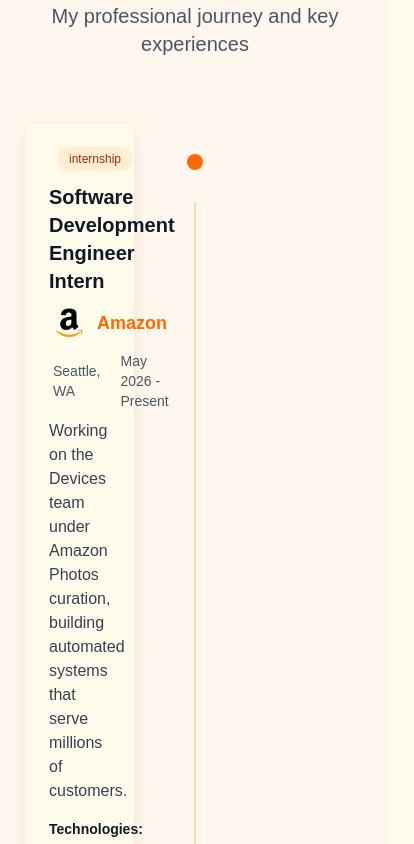
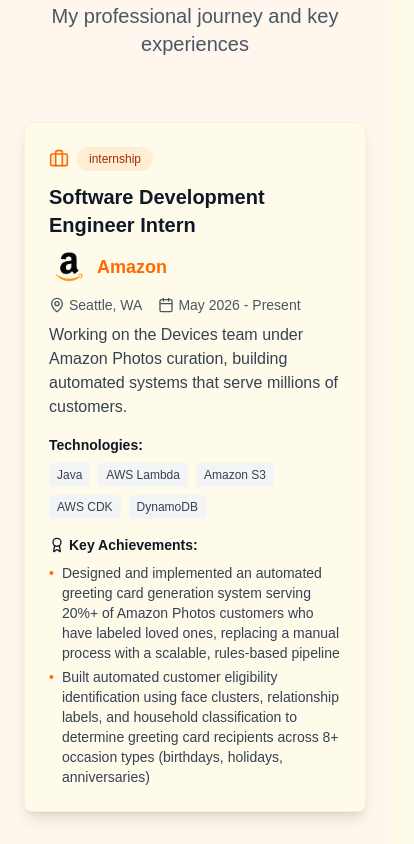
Before and after one commit to carlosdrojas/Carlos-Portfolio, a Next.js app: page / in a window 390 px wide. Shown: the part 2580-3424 px from the top of the page, 414 px wide, since content can reach past the window. Built offline with nearby package versions, Linux system fonts and the light colour scheme.

Commit message:
fixed mobile rendering

```diff
--- a/app/components/Experience.tsx
+++ b/app/components/Experience.tsx
@@ -36,14 +36,14 @@
             >
               {/* Timeline line */}
               {index < experiences.length - 1 && (
-                <div className="absolute left-1/2 top-20 w-0.5 h-full bg-orange-200 dark:bg-orange-800 transform -translate-x-1/2" />
+                <div className="hidden md:block absolute left-1/2 top-20 w-0.5 h-full bg-orange-200 dark:bg-orange-800 transform -translate-x-1/2" />
               )}
 
               {/* Timeline dot */}
-              <div className="absolute left-1/2 top-8 w-4 h-4 bg-orange-500 rounded-full transform -translate-x-1/2 z-10" />
+              <div className="hidden md:block absolute left-1/2 top-8 w-4 h-4 bg-orange-500 rounded-full transform -translate-x-1/2 z-10" />
 
-              <div className={`flex ${index % 2 === 0 ? 'justify-start' : 'justify-end'}`}>
-                <div className={`w-5/12 ${index % 2 === 0 ? 'pr-8' : 'pl-8'}`}>
+              <div className={`flex ${index % 2 === 0 ? 'md:justify-start' : 'md:justify-end'}`}>
+                <div className={`w-full md:w-5/12 ${index % 2 === 0 ? 'md:pr-8' : 'md:pl-8'}`}>
                   <div className="bg-amber-50 dark:bg-stone-700 rounded-lg shadow-lg p-6 hover:shadow-xl transition-shadow border border-orange-100 dark:border-stone-600">
                     <div className="flex items-center mb-3">
                       <Briefcase className="w-5 h-5 text-orange-500 mr-2" />
```
